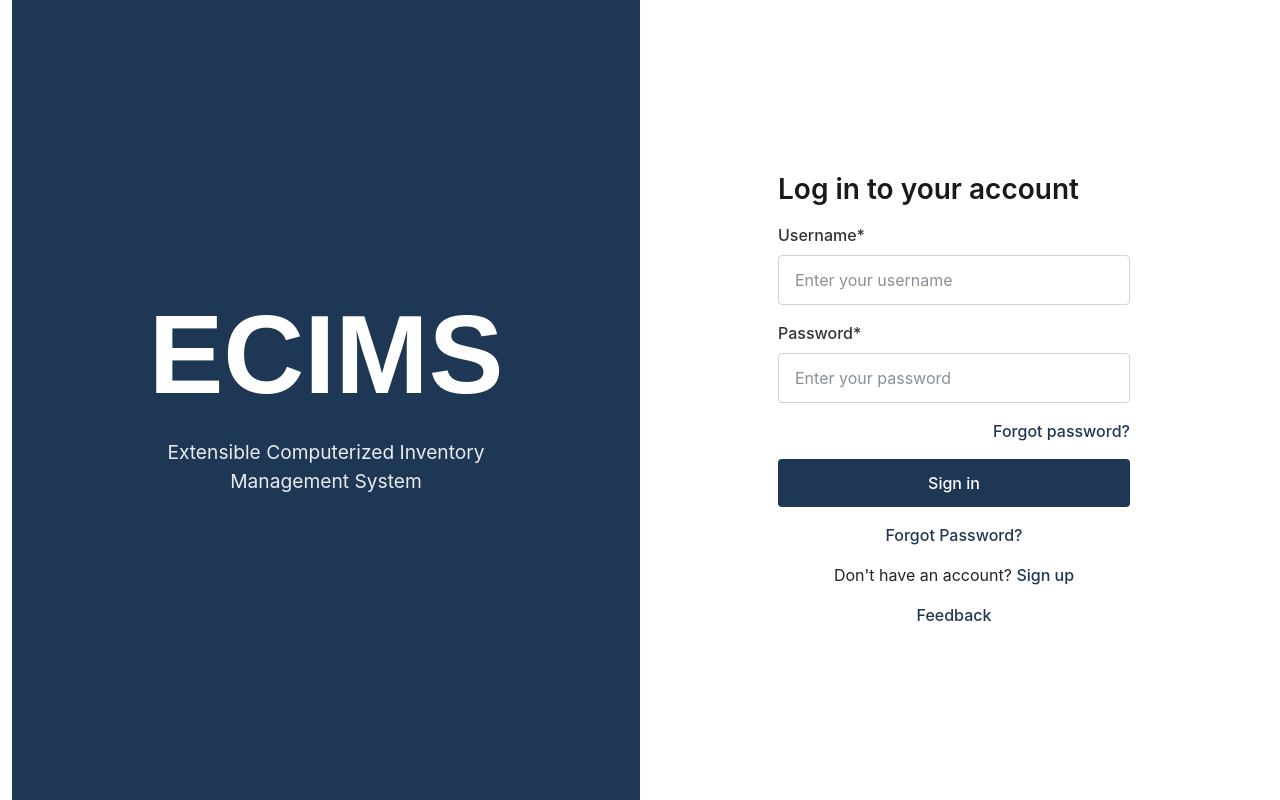
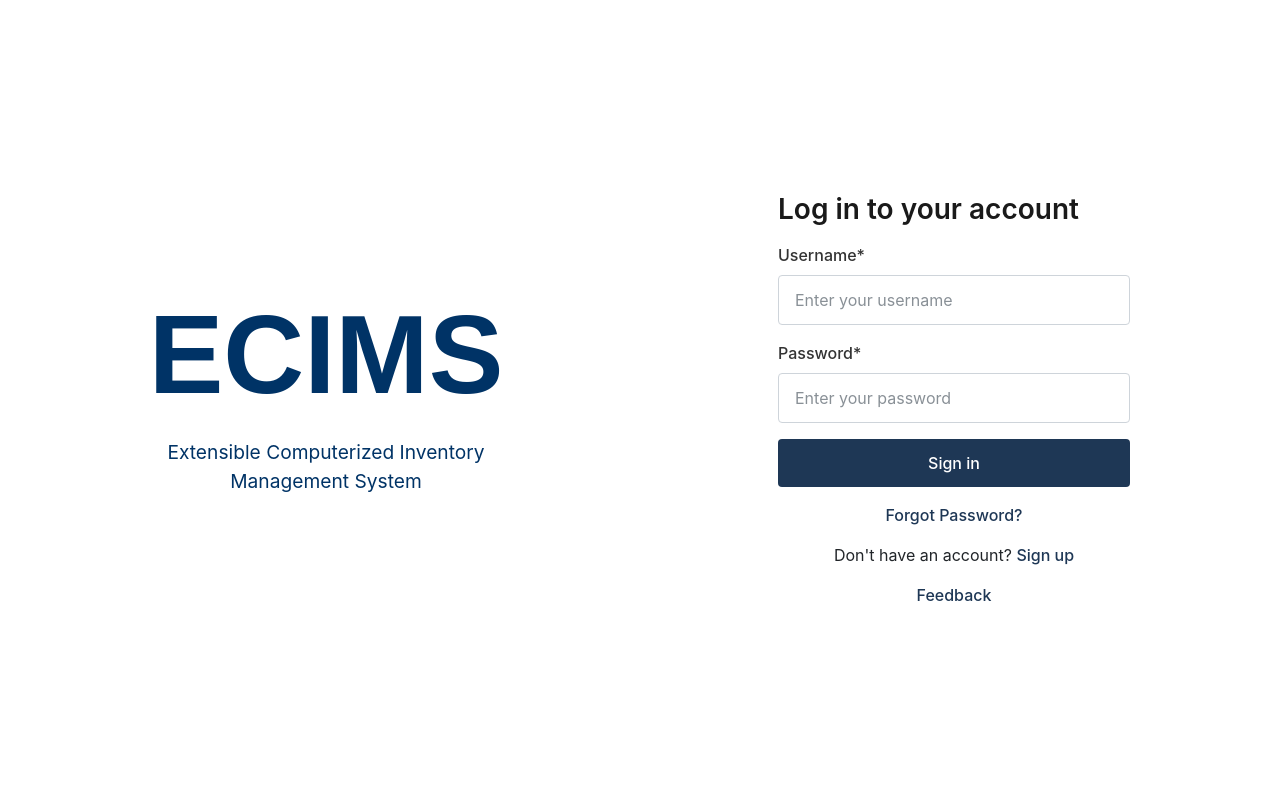
Before and after one commit to lsus-csc-jc/ECIMS, a Django app: page /login.html in a window 1280 px wide. Run offline with Django 5.2, Linux system fonts and the light colour scheme.

Commit message:
fixed some CSS issues and removed extra "forgot password" button

```diff
--- a/core/static/core/css/signup.css
+++ b/core/static/core/css/signup.css
@@ -7,7 +7,7 @@ body {
 }
 
 .left-section {
-    background-color: rgb(30, 55, 85);
+    background-color: white;
     color: white;
     padding: 2rem;
     min-height: 100vh;
@@ -20,7 +20,6 @@ body {
 .ecims-title {
     font-family: 'Arial', sans-serif;
     font-size: 7rem;
-    color: white;
     margin-bottom: 1rem;
 }
 
@@ -29,8 +28,6 @@ body {
     font-weight: 400;
     text-align: center;
     max-width: 80%;
-    color: white;
-    opacity: 0.9;
 }
 
 .right-section {
--- a/core/templates/login.html
+++ b/core/templates/login.html
@@ -36,12 +36,6 @@
             <div class="mb-3">
               <label for="password" class="form-label">Password*</label>
               <input type="password" class="form-control" id="password" name="password" placeholder="Enter your password" required />
-            </div>
-
-            <div class="mb-3 text-end">
-              <a href="#" class="text-decoration-none text-primary" data-bs-toggle="modal" data-bs-target="#forgotPasswordModal">
-                Forgot password?
-              </a>
             </div>
 
             <button type="submit" class="btn btn-primary w-100 mb-3">Sign in</button>
```
